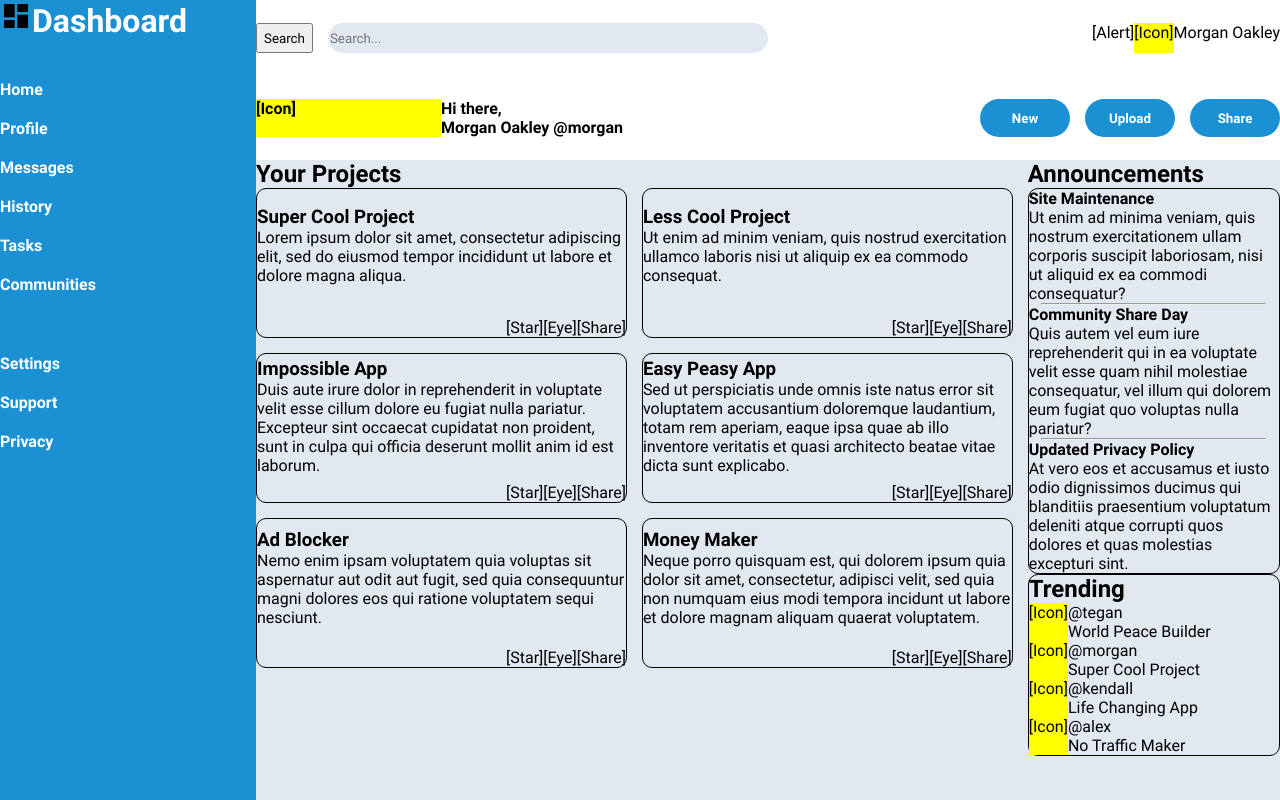
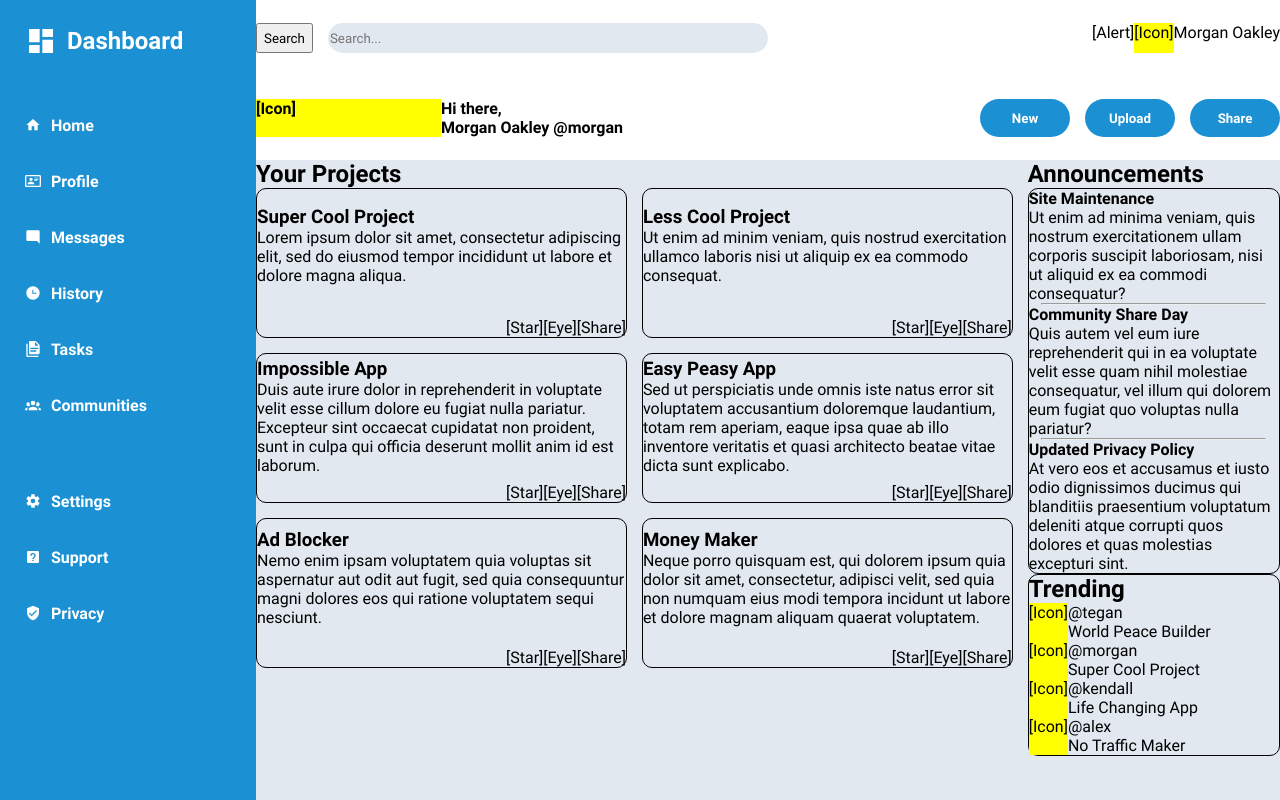
Before and after one commit to reneexie01/odin-admin-dashboard, a plain HTML site: page index.html in a window 1280 px wide. Drawn offline with Linux system fonts and the light colour scheme.

Commit message:
Sidebar icons and alignment fixed

```diff
--- a/index.html
+++ b/index.html
@@ -9,19 +9,19 @@
 <body>
     <div class="container">
         <div class="sidebar">
-            <h1 class="dashboard"><img src="/icons/view-dashboard.svg" alt="dashboard-icon" class="dashboard-icon">Dashboard</h1>
+            <div class="dashboard"><img src="/icons/view-dashboard.svg" alt="dashboard-icon" class="dashboard-icon"><h1>Dashboard</h1></div>
             <div class="sidebar-navigation">
                 <div class="spacer"></div>
-                <div><img src="#" alt=""><a href="#">Home</a></div>
-                <div><img src="#" alt=""><a href="#">Profile</a></div>
-                <div><img src="#" alt=""><a href="#">Messages</a></div>
-                <div><img src="#" alt=""><a href="#">History</a></div>
-                <div><img src="#" alt=""><a href="#">Tasks</a></div>
-                <div><img src="#" alt=""><a href="#">Communities</a></div>
+                <div><img src="/icons/home.svg" alt="home-icon" class="dashboard-icon"><a href="#">Home</a></div>
+                <div><img src="/icons/card-account-details-outline.svg" alt="profile-icon" class="dashboard-icon"><a href="#">Profile</a></div>
+                <div><img src="/icons/message-reply.svg" alt="message-reply" class="dashboard-icon"><a href="#">Messages</a></div>
+                <div><img src="/icons/clock-time-three.svg" alt="history-icon" class="dashboard-icon"><a href="#">History</a></div>
+                <div><img src="/icons/file-document-multiple.svg" alt="tasks-icon" class="dashboard-icon"><a href="#">Tasks</a></div>
+                <div><img src="/icons/account-group.svg" alt="communities-icon" class="dashboard-icon"><a href="#">Communities</a></div>
                 <div class="spacer"></div>
-                <div><img src="#" alt=""><a href="#">Settings</a></div>
-                <div><img src="#" alt=""><a href="#">Support</a></div>
-                <div><img src="#" alt=""><a href="#">Privacy</a></div>
+                <div><img src="/icons/cog.svg" alt="settings-icon" class="dashboard-icon"><a href="#">Settings</a></div>
+                <div><img src="/icons/help-box.svg" alt="support-icon" class="dashboard-icon"><a href="#">Support</a></div>
+                <div><img src="/icons/shield-check.svg" alt="privacy-icon" class="dashboard-icon"><a href="#">Privacy</a></div>
             </div>
         </div>
         <div class="header">
--- a/styles.css
+++ b/styles.css
@@ -18,6 +18,10 @@ h1, h2, h3, h4 {
     font-family: roboto-bold;
 }
 
+h1 {
+    font-size: 24px;
+}
+
 .container {
     display: grid;
     grid-template-columns: 1fr 4fr;
@@ -29,6 +33,7 @@ h1, h2, h3, h4 {
     background-color: #1b91d4;
     color: white;
     grid-row: 1 / 3;
+    padding: 15px;
 }
 
 .sidebar a {
@@ -37,8 +42,21 @@ h1, h2, h3, h4 {
     font-family: roboto-bold;
 }
 
-img {
+.dashboard, .sidebar-navigation div {
+    display: grid;
+    grid-template-columns: auto auto;
+    align-items: center;
+    justify-content: start;
+}
+
+.dashboard .dashboard-icon {
     width: 2rem;
+}
+
+.dashboard-icon {
+    width: 1rem;
+    margin: 10px;
+    filter: invert(1) brightness(2);
 }
 
 .sidebar-navigation {
```
Also changed, not shown: icons/account-group.svg (added), icons/card-account-details-outline.svg (added), icons/clock-time-three.svg (added), icons/cog.svg (added), icons/file-document-multiple.svg (added), icons/help-box.svg (added), icons/home.svg (added), icons/message-reply.svg (added), icons/shield-check.svg (added).
